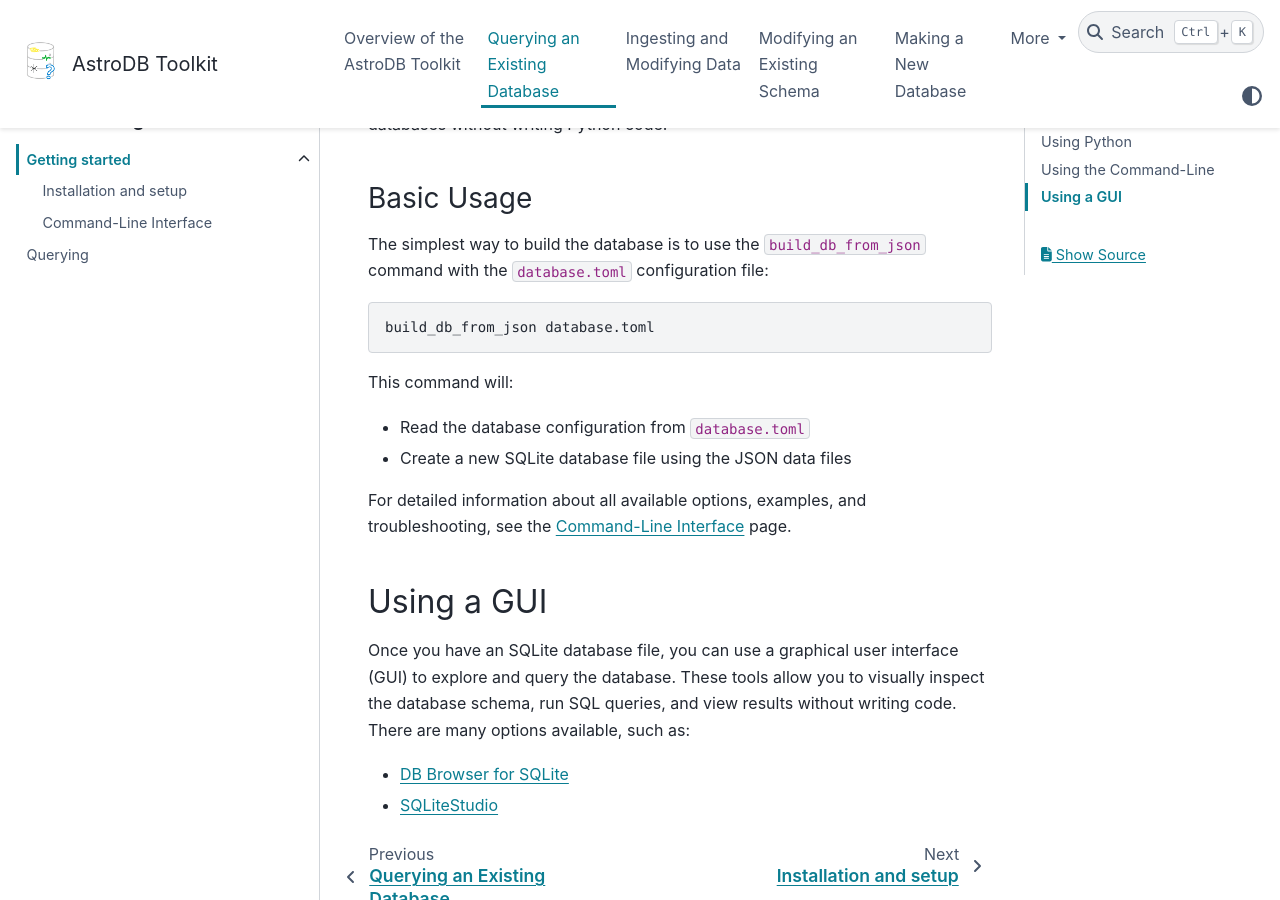
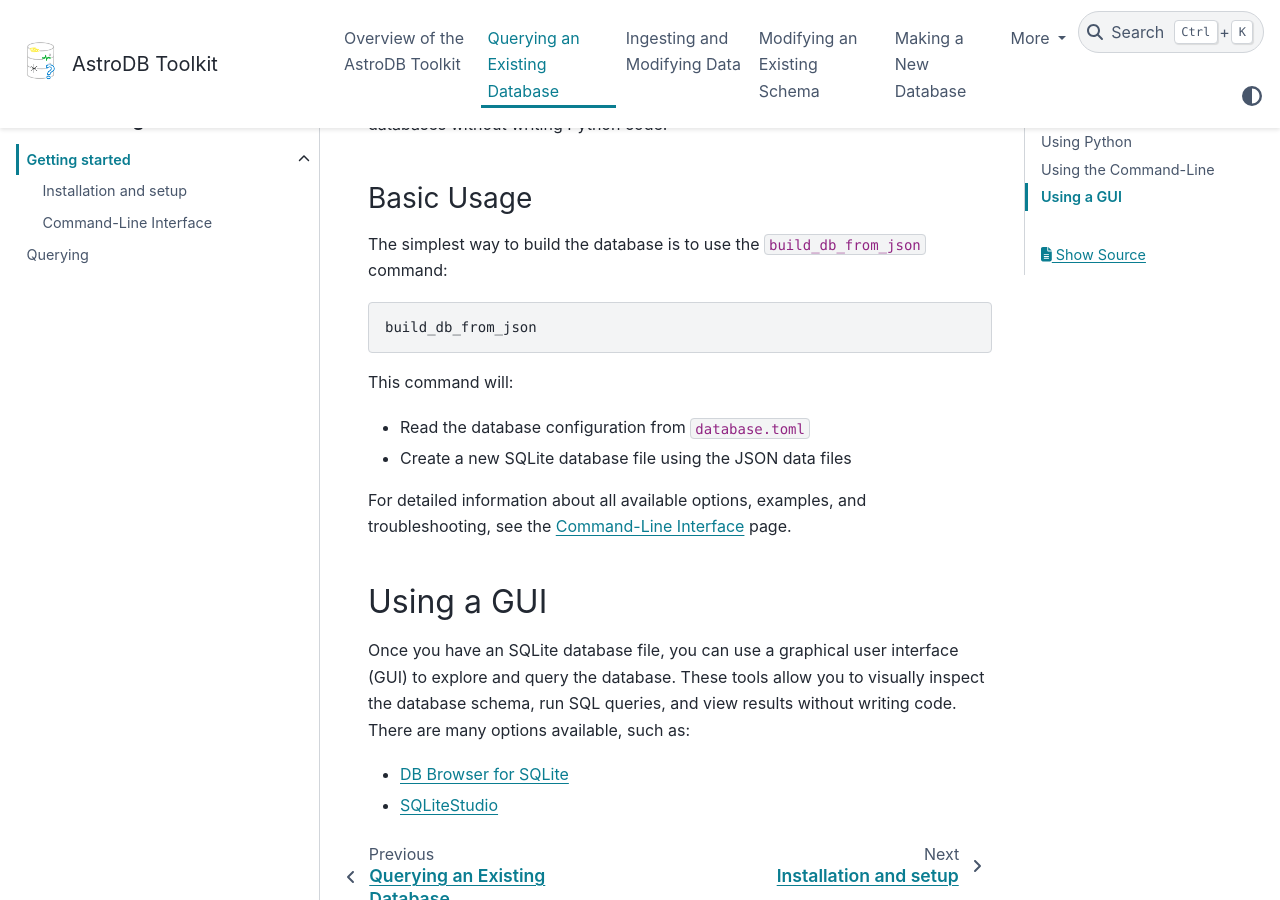
Before and after one commit to astrodbtoolkit/astrodb_utils, a Sphinx documentation site: the page built from docs/pages/querying_existing_db/getting_started/index.rst, in a window 1280 px wide and 900 px high, scrolled down 1356 px. Built offline with Sphinx 7.4.7 and the PyData theme 0.15.4, drawn with Linux system fonts in a browser that asks for light colours; the version number could not be read and is left out.

Commit message:
simplify command line example

```diff
--- a/docs/pages/querying_existing_db/getting_started/index.rst
+++ b/docs/pages/querying_existing_db/getting_started/index.rst
@@ -57,11 +57,11 @@ Basic Usage
 ^^^^^^^^^^^
 
 The simplest way to build the database is to use the ``build_db_from_json``
-command with the ``database.toml`` configuration file:
+command:
 
 .. code-block:: bash
 
-   build_db_from_json database.toml
+   build_db_from_json
 
 This command will:
 
```
